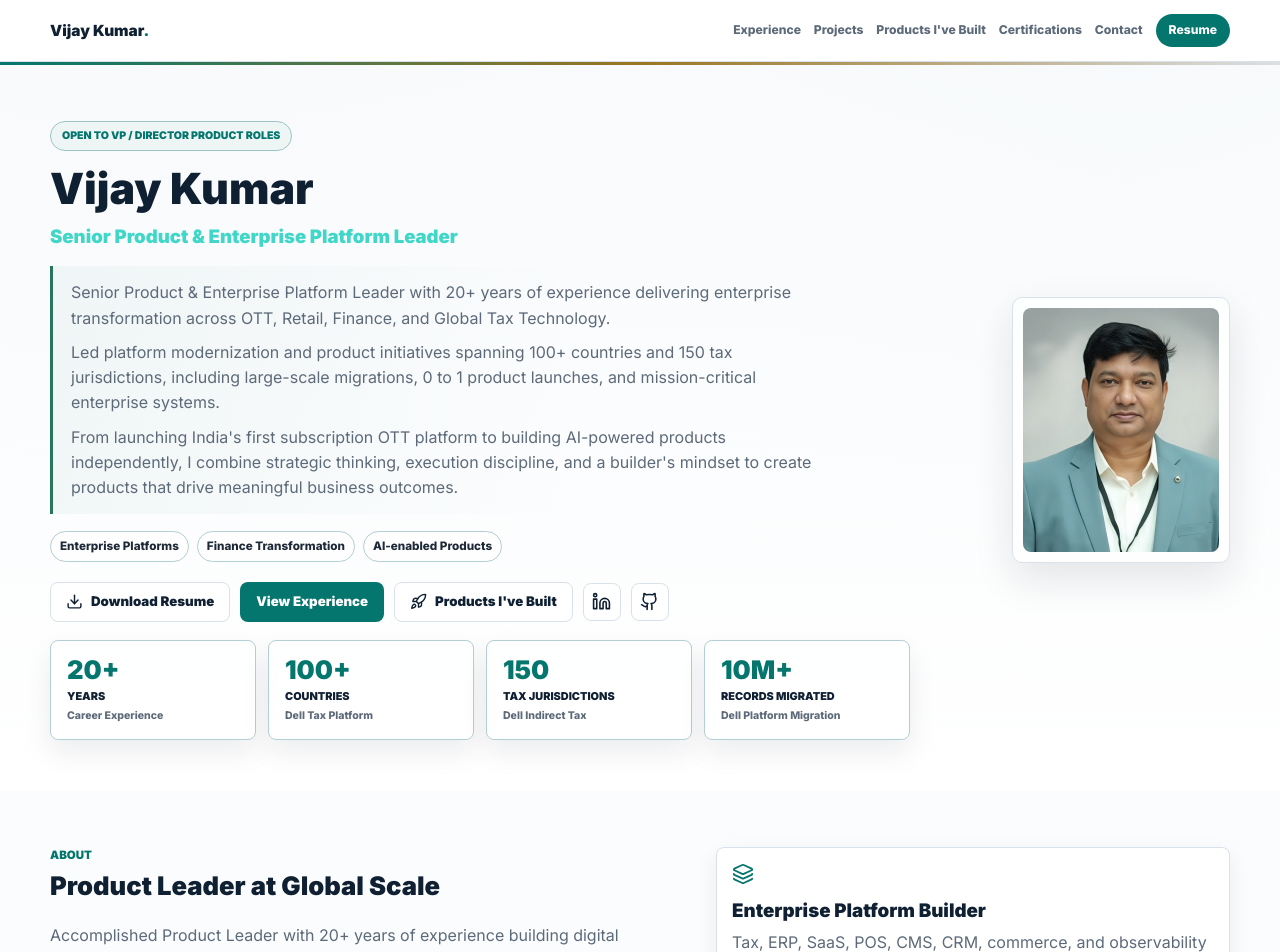
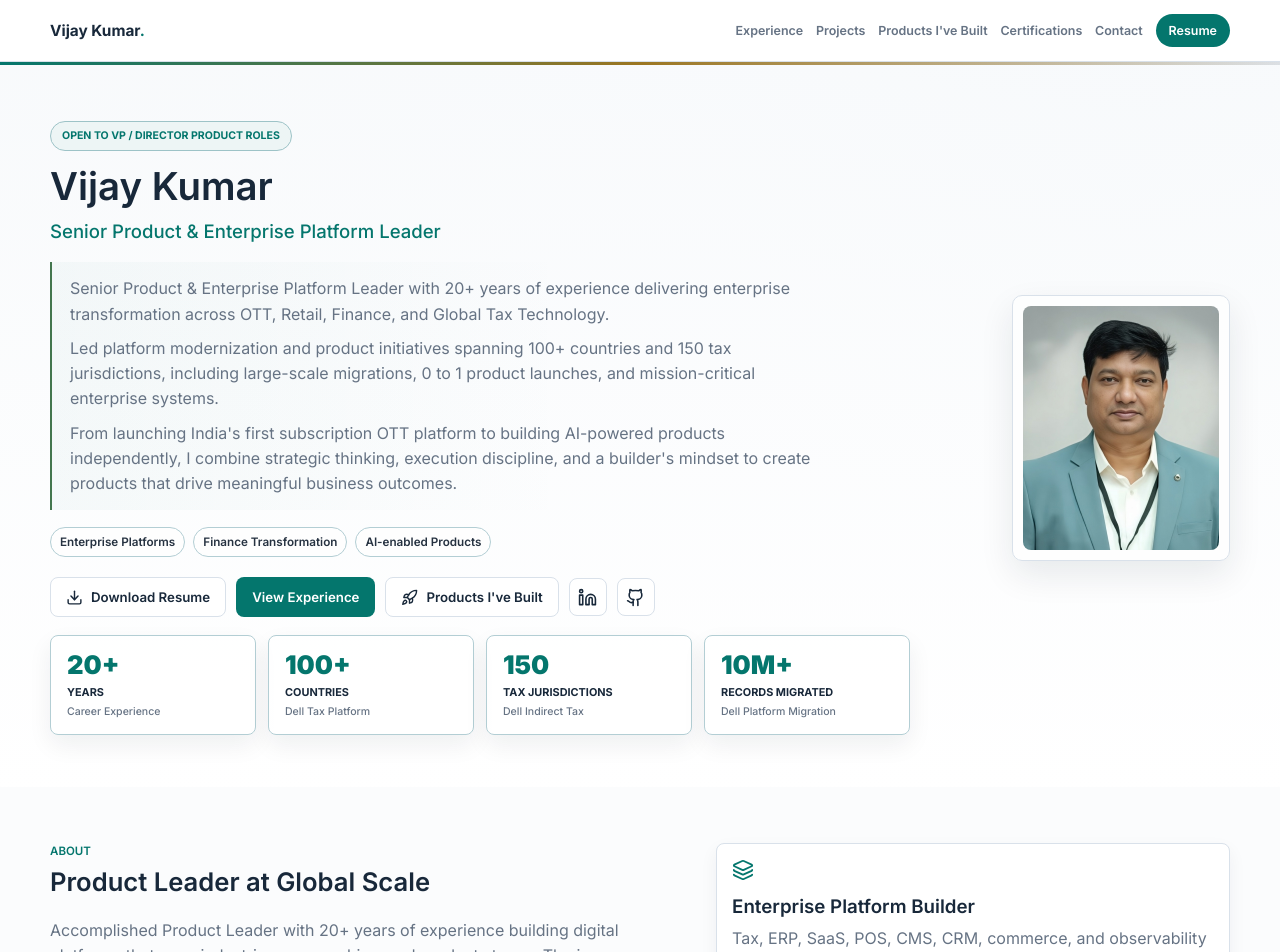
Before and after one commit to vijayshagunkumar/vijayshagunkumar.github.io, a React (Vite) app: page / in a window 1280 px wide. Shown: the top 952 px of the page. Built offline with nearby package versions, Linux system fonts and the light colour scheme.

Commit message:
Soften portfolio typography and visual weight

```diff
--- a/src/styles/components.css
+++ b/src/styles/components.css
@@ -13,13 +13,13 @@
 }
 
 .nav.scrolled {
-  box-shadow: 0 8px 22px rgba(16, 29, 46, 0.07);
+  box-shadow: 0 7px 18px rgba(16, 29, 46, 0.055);
 }
 
 .nav-brand {
   font-family: var(--font-display);
   font-size: 0.96rem;
-  font-weight: 900;
+  font-weight: 700;
   color: var(--heading);
 }
 
@@ -35,8 +35,8 @@
 
 .nav nav a {
   color: var(--muted);
-  font-size: 0.76rem;
-  font-weight: 800;
+  font-size: 0.78rem;
+  font-weight: 600;
 }
 
 .nav nav a:hover {
@@ -88,8 +88,8 @@
   padding: clamp(40px, 4.6vw, 64px) 0 clamp(34px, 4vw, 54px);
   background:
     linear-gradient(180deg, rgba(248, 250, 252, 0.96), rgba(255, 255, 255, 0.98)),
-    radial-gradient(circle at 88% 18%, rgba(4, 118, 109, 0.13), transparent 32%),
-    radial-gradient(circle at 12% 8%, rgba(155, 118, 34, 0.1), transparent 30%);
+    radial-gradient(circle at 88% 18%, rgba(4, 118, 109, 0.09), transparent 32%),
+    radial-gradient(circle at 12% 8%, rgba(155, 118, 34, 0.06), transparent 30%);
   color: var(--text);
   overflow: hidden;
 }
@@ -128,7 +128,7 @@
   background: color-mix(in srgb, var(--accent) 7%, var(--surface));
   color: var(--accent);
   font-size: 0.66rem;
-  font-weight: 900;
+  font-weight: 650;
   letter-spacing: 0;
   text-transform: uppercase;
 }
@@ -137,7 +137,7 @@
   margin: 0 0 8px;
   color: var(--muted);
   font-size: 0.98rem;
-  font-weight: 900;
+  font-weight: 600;
 }
 
 .hero h1 {
@@ -145,16 +145,16 @@
   margin: 0;
   color: var(--heading);
   font-family: var(--font-display);
-  font-size: clamp(2rem, 3.35vw, 3.05rem);
-  line-height: 1.08;
+  font-size: clamp(2rem, 3vw, 2.85rem);
+  line-height: 1.1;
   letter-spacing: 0;
-  font-weight: 850;
+  font-weight: 600;
 }
 
 .hero-role {
   margin: 10px 0 0;
-  color: #40d7c8;
-  font-weight: 850;
+  color: var(--accent);
+  font-weight: 500;
   font-size: clamp(1rem, 1.5vw, 1.16rem);
 }
 
@@ -172,8 +172,8 @@
   gap: 9px;
   max-width: 780px;
   padding: 14px 0 14px 18px;
-  border-left: 3px solid color-mix(in srgb, var(--accent) 76%, var(--accent-2));
-  background: linear-gradient(90deg, rgba(4, 118, 109, 0.045), transparent 68%);
+  border-left: 2px solid color-mix(in srgb, var(--accent) 58%, var(--accent-2));
+  background: linear-gradient(90deg, rgba(4, 118, 109, 0.032), transparent 68%);
 }
 
 .executive-summary p {
@@ -200,7 +200,7 @@
   background: var(--surface);
   color: var(--muted);
   font-size: 0.73rem;
-  font-weight: 800;
+  font-weight: 600;
 }
 
 .tag-row button {
@@ -230,7 +230,7 @@
   justify-content: center;
   gap: 8px;
   border-radius: 8px;
-  font-weight: 850;
+  font-weight: 600;
 }
 
 .btn,
@@ -312,7 +312,7 @@
   border: 1px solid color-mix(in srgb, var(--accent) 18%, var(--border));
   border-radius: 8px;
   background: rgba(255, 255, 255, 0.82);
-  box-shadow: 0 12px 28px rgba(16, 29, 46, 0.08);
+  box-shadow: 0 10px 24px rgba(16, 29, 46, 0.065);
 }
 
 :root[data-theme="minimal-recruiter"] .stat,
@@ -335,7 +335,7 @@
   margin-top: 6px;
   color: var(--heading);
   font-size: 0.68rem;
-  font-weight: 900;
+  font-weight: 650;
   text-transform: uppercase;
 }
 
@@ -344,7 +344,7 @@
   margin-top: 4px;
   color: var(--muted);
   font-size: 0.66rem;
-  font-weight: 750;
+  font-weight: 500;
   line-height: 1.25;
 }
 
@@ -356,7 +356,7 @@
   border: 1px solid var(--border);
   border-radius: 10px;
   background: rgba(255, 255, 255, 0.72);
-  box-shadow: 0 16px 40px rgba(16, 29, 46, 0.11);
+  box-shadow: 0 14px 34px rgba(16, 29, 46, 0.09);
 }
 
 .hero-photo img {
@@ -391,7 +391,7 @@
   font-family: var(--font-display);
   font-size: clamp(1.38rem, 2vw, 1.85rem);
   line-height: 1.12;
-  font-weight: 900;
+  font-weight: 600;
 }
 
 .section-header > p:not(.eyebrow) {
@@ -404,7 +404,7 @@
   margin: 0 0 7px;
   color: var(--accent);
   font-size: 0.72rem;
-  font-weight: 900;
+  font-weight: 600;
   letter-spacing: 0;
   text-transform: uppercase;
 }
@@ -434,7 +434,7 @@
   gap: 10px;
   align-items: flex-start;
   color: var(--text);
-  font-weight: 700;
+  font-weight: 500;
   font-size: 1rem;
 }
 
@@ -486,7 +486,7 @@
   margin: 8px 0;
   color: var(--heading);
   line-height: 1.18;
-  font-weight: 900;
+  font-weight: 600;
 }
 
 .mini-card p,
@@ -519,7 +519,7 @@
 .compact-card span {
   color: var(--accent);
   font-size: 0.78rem;
-  font-weight: 900;
+  font-weight: 600;
   text-transform: uppercase;
 }
 
@@ -568,7 +568,7 @@
   display: block;
   margin-top: 8px;
   color: var(--hero-muted);
-  font-weight: 900;
+  font-weight: 600;
 }
 
 .metric-card small {
@@ -598,7 +598,7 @@
   background: rgba(255, 255, 255, 0.06);
   color: var(--hero-muted);
   font-size: 1rem;
-  font-weight: 750;
+  font-weight: 500;
   line-height: 1.45;
 }
 
@@ -628,7 +628,7 @@
   margin: 0 0 7px;
   color: var(--accent);
   font-size: 0.92rem;
-  font-weight: 900;
+  font-weight: 600;
 }
 
 .experience-card p,
@@ -671,7 +671,7 @@
   background: var(--surface);
   color: var(--muted);
   font-size: 0.8rem;
-  font-weight: 800;
+  font-weight: 600;
 }
 
 .filter-bar button.active {
@@ -695,7 +695,7 @@
 .personal-card:hover {
   transform: translateY(-2px);
   border-color: color-mix(in srgb, var(--accent) 45%, var(--border));
-  box-shadow: 0 14px 34px rgba(16, 29, 46, 0.11);
+  box-shadow: 0 12px 28px rgba(16, 29, 46, 0.08);
 }
 
 .project-card.featured::before {
@@ -715,6 +715,7 @@
 
 .project-topline strong {
   color: var(--accent-2);
+  font-weight: 600;
 }
 
 .project-metric {
@@ -725,7 +726,7 @@
   background: var(--surface-strong);
   color: var(--heading);
   font-size: 0.88rem;
-  font-weight: 850;
+  font-weight: 600;
 }
 
 .project-actions {
@@ -771,14 +772,14 @@
   color: var(--heading);
   font-size: 1.02rem;
   line-height: 1.15;
-  font-weight: 900;
+  font-weight: 600;
 }
 
 .personal-value {
   margin: 0 0 10px;
   color: var(--text);
   font-size: 1rem;
-  font-weight: 800;
+  font-weight: 500;
   line-height: 1.42;
   display: -webkit-box;
   overflow: hidden;
@@ -795,7 +796,7 @@
 .personal-meta dt {
   color: var(--accent);
   font-size: 0.72rem;
-  font-weight: 900;
+  font-weight: 600;
   text-transform: uppercase;
 }
 
@@ -831,7 +832,7 @@
   background: transparent;
   color: var(--accent);
   padding: 0;
-  font-weight: 900;
+  font-weight: 600;
 }
 
 .section-action {
@@ -850,7 +851,7 @@
   margin: 14px 0 6px;
   color: var(--heading);
   font-size: 0.98rem;
-  font-weight: 900;
+  font-weight: 600;
 }
 
 .plain-english-callout {
@@ -887,12 +888,13 @@
   color: var(--accent);
   font-family: var(--font-display);
   font-size: 1.35rem;
+  font-weight: 800;
 }
 
 .case-results span {
   color: var(--muted);
   font-size: 0.75rem;
-  font-weight: 800;
+  font-weight: 600;
 }
 
 .skills-grid {
@@ -921,11 +923,13 @@
 .capability-head h3 {
   margin: 0;
   font-size: 0.98rem;
+  font-weight: 600;
 }
 
 .more-tag {
   border-color: color-mix(in srgb, var(--accent-2) 45%, var(--border)) !important;
   color: var(--accent-2) !important;
+  font-weight: 600 !important;
 }
 
 .more-tag:hover {
@@ -961,7 +965,7 @@
   background: color-mix(in srgb, var(--cert-accent, var(--accent)) 12%, var(--surface));
   color: var(--cert-accent, var(--accent));
   font-size: 0.72rem;
-  font-weight: 900;
+  font-weight: 600;
   letter-spacing: 0;
 }
 
@@ -980,7 +984,7 @@
 .linked-card:hover {
   transform: translateY(-2px);
   border-color: var(--accent);
-  box-shadow: 0 14px 34px rgba(16, 29, 46, 0.11);
+  box-shadow: 0 12px 28px rgba(16, 29, 46, 0.08);
 }
 
 .credential-links {
@@ -1002,7 +1006,7 @@
   color: var(--accent);
   background: var(--surface);
   font-size: 0.84rem;
-  font-weight: 800;
+  font-weight: 600;
 }
 
 .contact-grid {
@@ -1032,7 +1036,7 @@
   display: block;
   margin-top: 12px;
   color: var(--accent);
-  font-weight: 900;
+  font-weight: 600;
 }
 
 .contact-card strong {
@@ -1041,6 +1045,7 @@
   overflow-wrap: anywhere;
   white-space: nowrap;
   font-size: 0.98rem;
+  font-weight: 600;
   line-height: 1.35;
 }
 
@@ -1063,7 +1068,7 @@
 
 .footer span {
   font-family: var(--font-display);
-  font-weight: 800;
+  font-weight: 600;
 }
 
 .footer a,
@@ -1128,7 +1133,7 @@
   margin: 0 0 6px;
   color: var(--accent);
   font-size: 0.78rem;
-  font-weight: 900;
+  font-weight: 600;
   text-transform: uppercase;
 }
 
@@ -1137,7 +1142,7 @@
   color: var(--heading);
   font-size: clamp(1.32rem, 2.7vw, 1.9rem);
   line-height: 1.15;
-  font-weight: 900;
+  font-weight: 600;
 }
 
 .modal-close {
@@ -1160,7 +1165,7 @@
   margin: 20px 0 8px;
   color: var(--heading);
   font-size: 0.98rem;
-  font-weight: 900;
+  font-weight: 600;
 }
 
 .modal-body h4:first-child {
@@ -1291,7 +1296,7 @@
   }
 
   .hero h1 {
-    font-size: clamp(2rem, 12vw, 3rem);
+    font-size: clamp(2rem, 10vw, 2.55rem);
   }
 
   .hero-stats,
--- a/src/styles/themes.css
+++ b/src/styles/themes.css
@@ -5,9 +5,9 @@
   --bg-muted: #f4f7fa;
   --surface: #ffffff;
   --surface-strong: #f8fafc;
-  --text: #1e2938;
-  --muted: #5d6a79;
-  --heading: #102033;
+  --text: #263241;
+  --muted: #667384;
+  --heading: #18283a;
   --border: #d9e1ea;
   --border-soft: #e9eef4;
   --accent: #04766d;
@@ -16,8 +16,8 @@
   --hero-bg: #081827;
   --hero-text: #ffffff;
   --hero-muted: rgba(255, 255, 255, 0.76);
-  --shadow: 0 18px 48px rgba(16, 29, 46, 0.13);
-  --shadow-soft: 0 8px 22px rgba(16, 29, 46, 0.07);
+  --shadow: 0 16px 42px rgba(16, 29, 46, 0.1);
+  --shadow-soft: 0 7px 18px rgba(16, 29, 46, 0.055);
   --focus: #12c0ac;
 }
 
```
